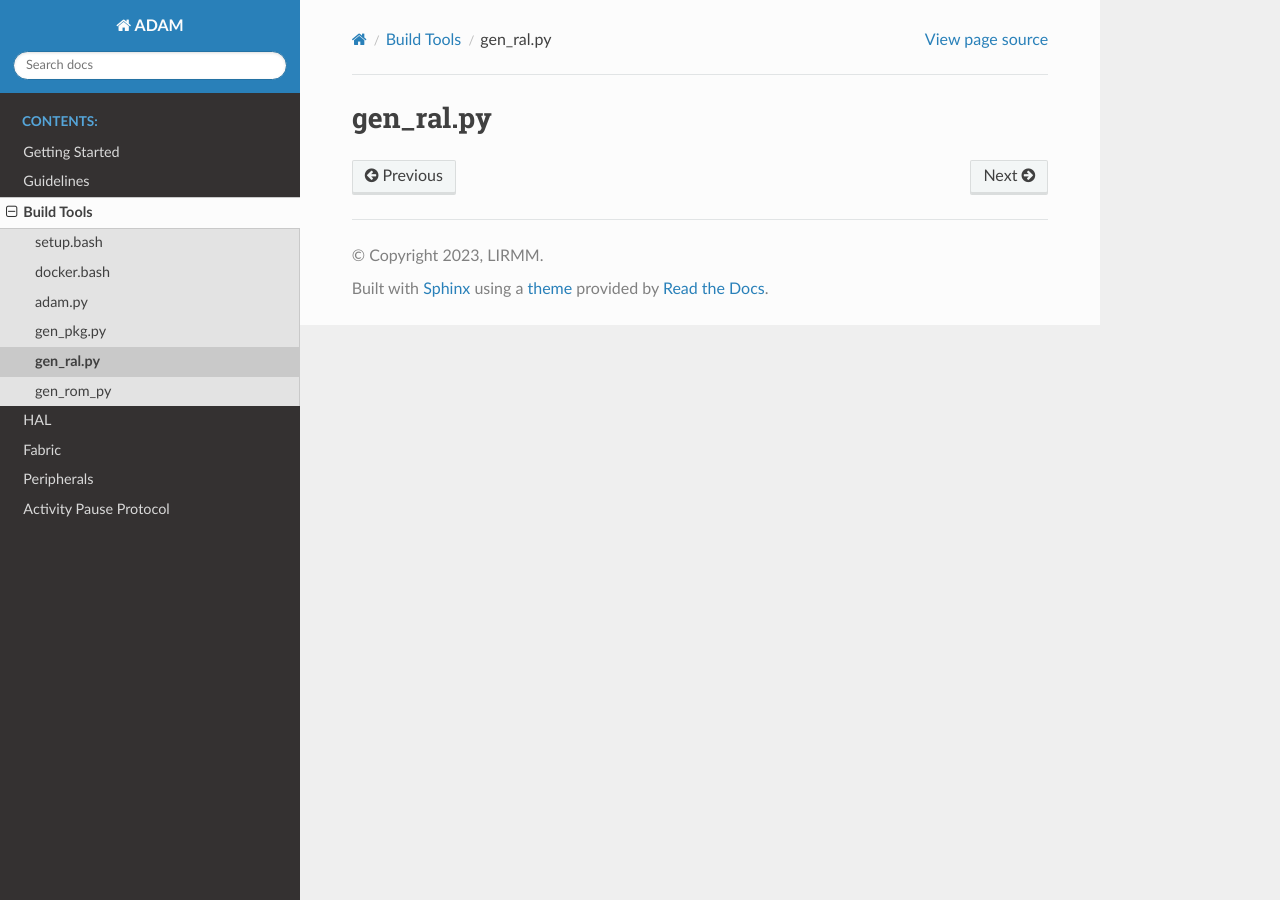
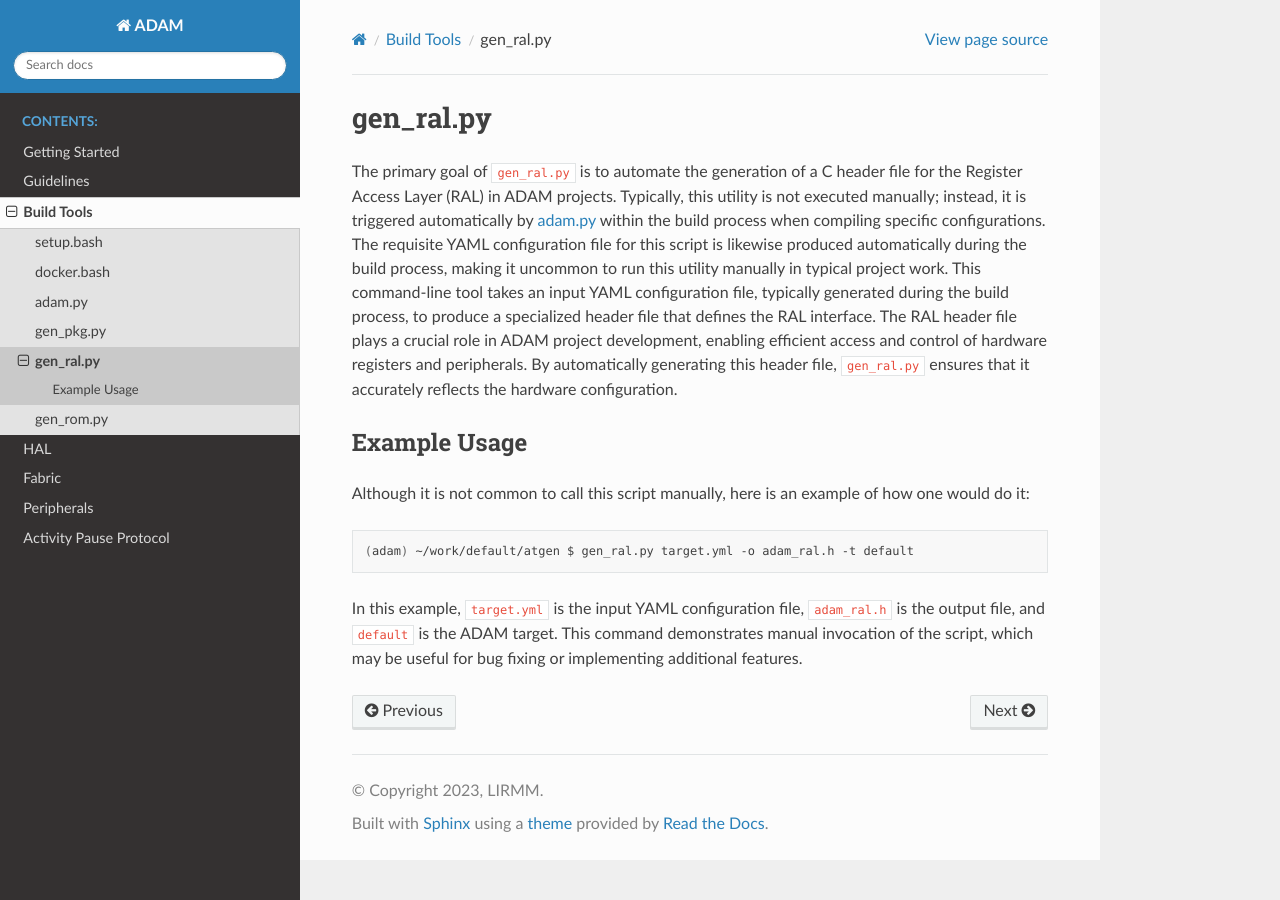
Before and after one commit to ADAC-LIRMM/adam, a Sphinx documentation site: the page built from docs/source/build_tools/gen_ral_py.rst, in a window 1280 px wide. Built offline with Sphinx 7.4.7 and the Read the Docs theme 2.0.0, drawn with Linux system fonts in a browser that asks for light colours.

Commit message:
partial ral doc

```diff
--- a/docs/source/build_tools/gen_pkg_py.rst
+++ b/docs/source/build_tools/gen_pkg_py.rst
@@ -25,8 +25,8 @@ how one would do it:
 
 .. code-block:: bash
 
-   $ cd work/default/atgen
-   $ gen_pkg.py target.yml -o adam_cfg_pkg.sv -n adam_cfg_pkg -t default
+   (adam) ~/work/default/atgen $ gen_pkg.py target.yml -o adam_cfg_pkg.sv \
+      -n adam_cfg_pkg -t default
 
 In this example, ``target.yml`` is the input YAML configuration file,
 ``adam_cfg_pkg.sv`` is the desired output SystemVerilog file,
--- a/docs/source/build_tools/gen_ral_py.rst
+++ b/docs/source/build_tools/gen_ral_py.rst
@@ -1,5 +1,38 @@
 
 .. _gen_ral_py:
 
+==========
 gen_ral.py
 ==========
+
+The primary goal of ``gen_ral.py`` is to automate the generation of a C header
+file for the Register Access Layer (RAL) in ADAM projects.
+Typically, this utility is not executed manually; instead, it is triggered
+automatically by :ref:`adam_py` within the build process when compiling
+specific configurations.
+The requisite YAML configuration file for this script is likewise produced
+automatically during the build process,
+making it uncommon to run this utility manually in typical project work.
+This command-line tool takes an input YAML configuration file,
+typically generated during the build process,
+to produce a specialized header file that defines the RAL interface.
+The RAL header file plays a crucial role in ADAM project development,
+enabling efficient access and control of hardware registers and peripherals.
+By automatically generating this header file,
+``gen_ral.py`` ensures that it accurately reflects the hardware configuration.
+
+Example Usage
+=============
+
+Although it is not common to call this script manually, here is an example of
+how one would do it:
+
+.. code-block:: bash
+
+   (adam) ~/work/default/atgen $ gen_ral.py target.yml -o adam_ral.h -t default
+
+In this example, ``target.yml`` is the input YAML configuration file,
+``adam_ral.h`` is the output file,
+and ``default`` is the ADAM target.
+This command demonstrates manual invocation of the script,
+which may be useful for bug fixing or implementing additional features.
--- a/docs/source/build_tools/gen_rom_py.rst
+++ b/docs/source/build_tools/gen_rom_py.rst
@@ -1,5 +1,5 @@
 
 .. _gen_rom_py:
 
-gen_rom_py
+gen_rom.py
 ==========
```
Also changed, not shown: 1 other file.
